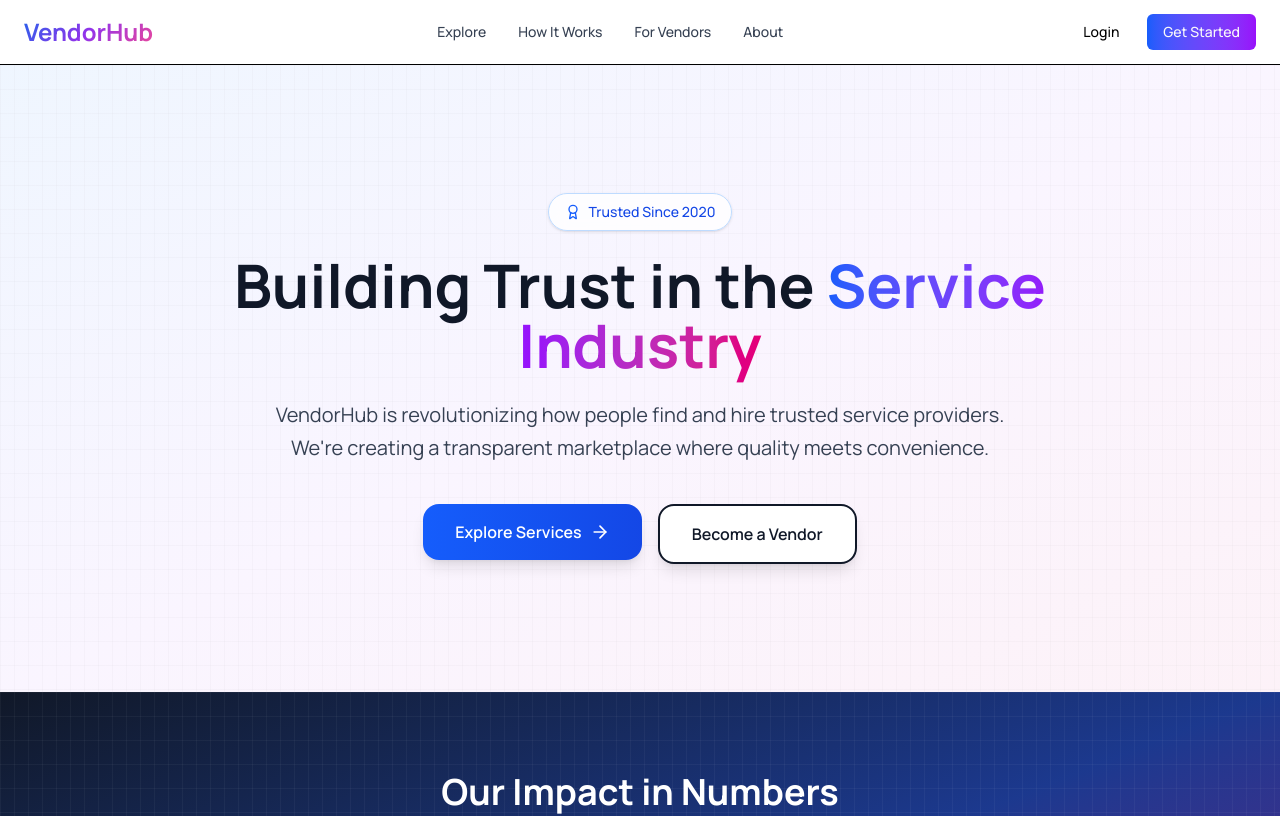
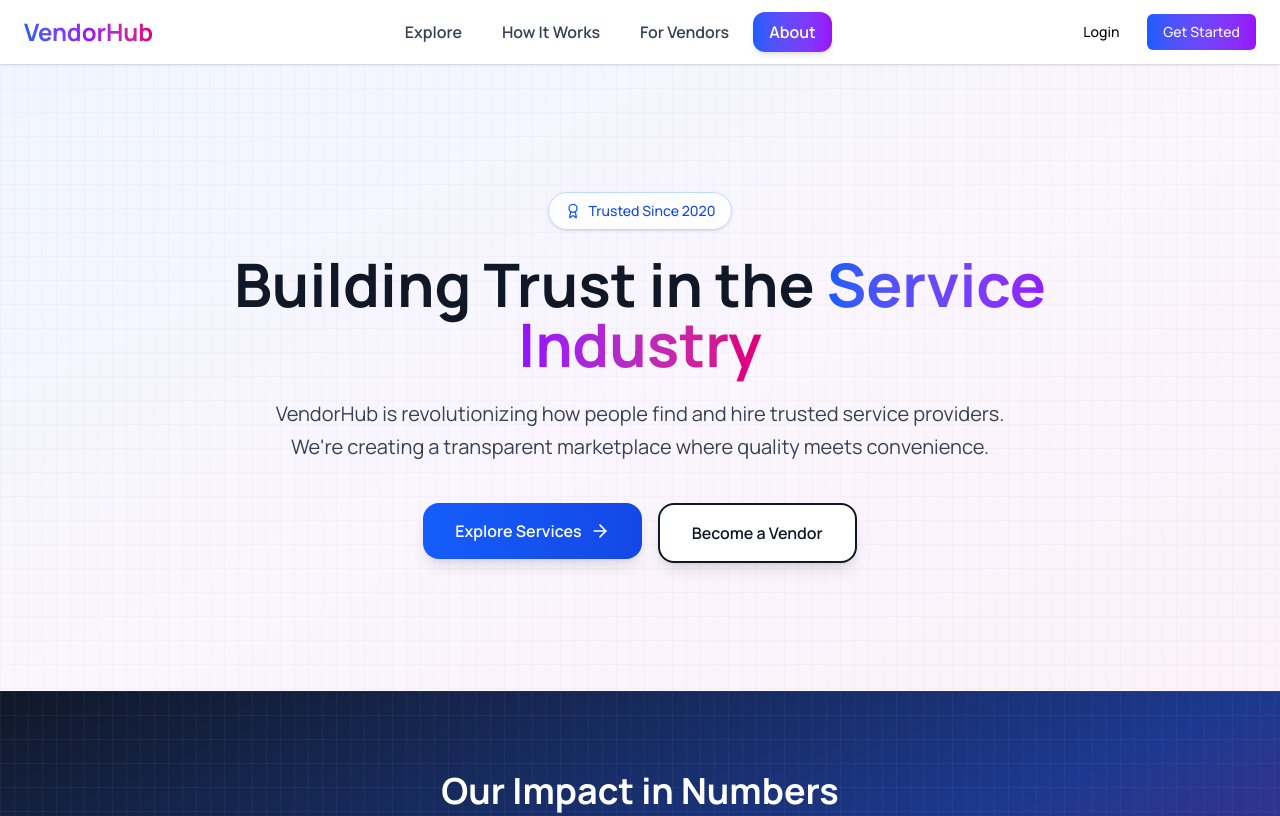
Before and after one commit to YogeshJat8965/vendor-hub, a Next.js app in the folder marketplace-frontend/: page /about in a window 1280 px wide. Shown: the top 816 px of the page. Built offline with nearby package versions, Linux system fonts and the light colour scheme.

Commit message:
updated navbar

```diff
--- a/marketplace-frontend/components/layout/Header.tsx
+++ b/marketplace-frontend/components/layout/Header.tsx
@@ -31,30 +31,37 @@ export function Header() {
   ];
 
   return (
-    <header className="sticky top-0 z-50 w-full border-b bg-white/80 backdrop-blur-md">
+    <header className="sticky top-0 z-50 w-full bg-white/95 backdrop-blur-md shadow-sm">
       <div className="container mx-auto px-4 sm:px-6">
         <div className="flex h-16 items-center justify-between">
           {/* Logo */}
           <Link href="/" className="flex items-center space-x-2">
             <motion.div
               whileHover={{ scale: 1.05 }}
-              className="text-2xl font-bold gradient-text"
+              className="text-2xl font-bold text-transparent bg-clip-text bg-gradient-to-r from-blue-600 via-purple-600 to-pink-600"
             >
               VendorHub
             </motion.div>
           </Link>
 
           {/* Desktop Navigation */}
-          <nav className="hidden md:flex items-center space-x-8">
-            {navLinks.map((link) => (
+          <nav className="hidden md:flex items-center space-x-2">
+            {navLinks.map((link) => {
+              const isActive = pathname === link.href;
+              return (
                 <Link
                   key={link.href}
                   href={link.href}
-                className="text-sm font-medium text-gray-700 hover:text-blue-600 transition-colors"
+                  className={`px-4 py-2 rounded-lg text-base font-semibold transition-all duration-200 ${
+                    isActive
+                      ? 'bg-gradient-to-r from-blue-600 to-purple-600 text-white shadow-md'
+                      : 'text-gray-700 hover:text-blue-600 hover:bg-blue-50'
+                  }`}
                 >
                   {link.label}
                 </Link>
-            ))}
+              );
+            })}
           </nav>
 
           {/* Desktop Actions */}
@@ -107,17 +114,24 @@ export function Header() {
                 </Button>
               </SheetTrigger>
               <SheetContent side="right" className="w-80">
-                <nav className="flex flex-col space-y-4 mt-8">
-                  {navLinks.map((link) => (
+                <nav className="flex flex-col space-y-2 mt-8">
+                  {navLinks.map((link) => {
+                    const isActive = pathname === link.href;
+                    return (
                       <Link
                         key={link.href}
                         href={link.href}
                         onClick={() => setIsOpen(false)}
-                      className="text-lg font-medium text-gray-700 hover:text-blue-600 transition-colors py-2 touch-target"
+                        className={`text-lg font-semibold transition-all py-3 px-4 rounded-lg touch-target ${
+                          isActive
+                            ? 'bg-gradient-to-r from-blue-600 to-purple-600 text-white shadow-md'
+                            : 'text-gray-700 hover:text-blue-600 hover:bg-blue-50'
+                        }`}
                       >
                         {link.label}
                       </Link>
-                  ))}
+                    );
+                  })}
                   <div className="pt-4 border-t space-y-2">
                     {isAuthenticated ? (
                       <>
```
Lines whose indentation alone changed are shown as unchanged.
